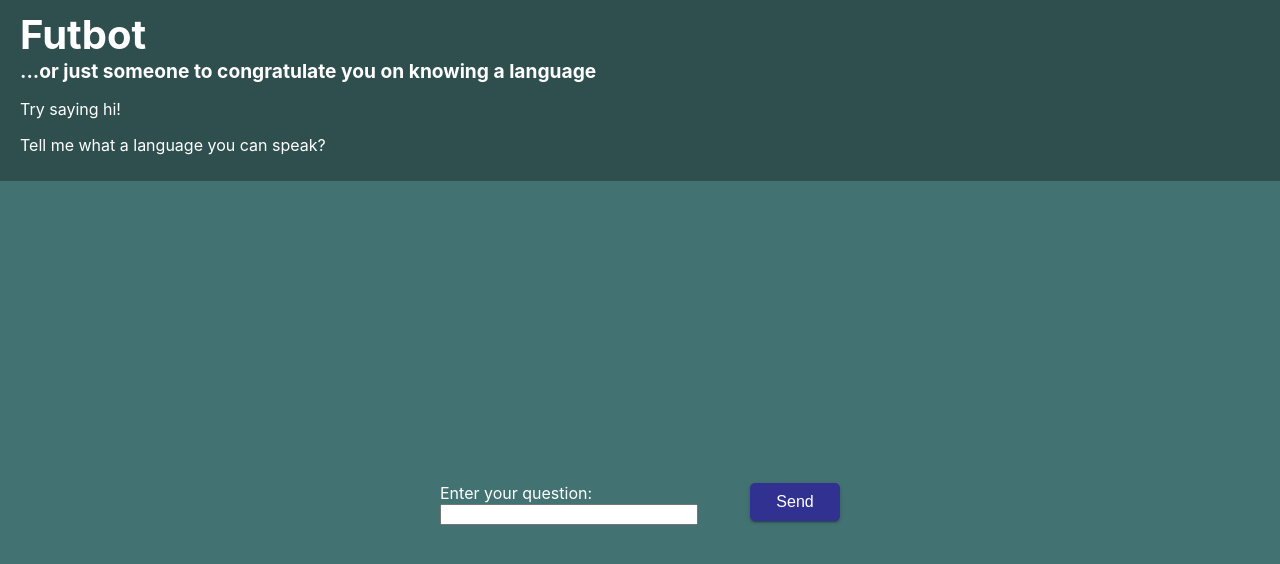
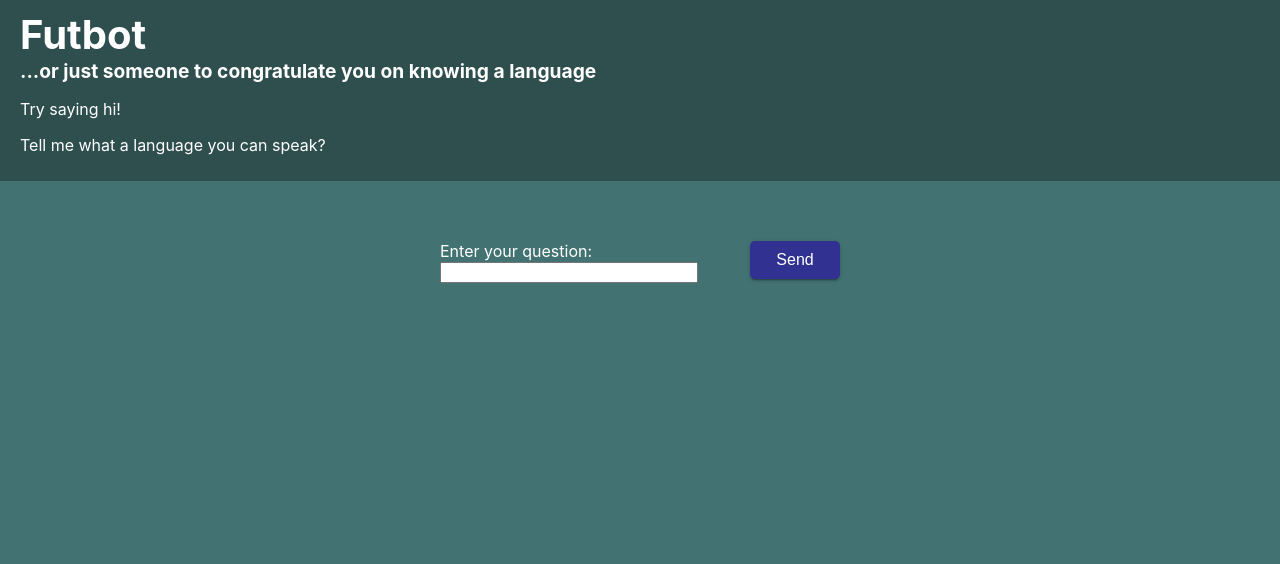
Before and after one commit to willbeaumont/futbot, a React (Create React App) app: page / in a window 1280 px wide. Shown: the top 564 px of the page. Built offline with nearby package versions, Linux system fonts and the light colour scheme.

Commit message:
dialogue box to start under header

```diff
--- a/src/App.css
+++ b/src/App.css
@@ -32,7 +32,7 @@ h2 {
 .interface {
   display: flex;
   flex-direction: column;
-  margin: auto;
+  margin: 10px auto;
   padding-top: 5px;
   width: 90%;
   max-width: 400px;
```
